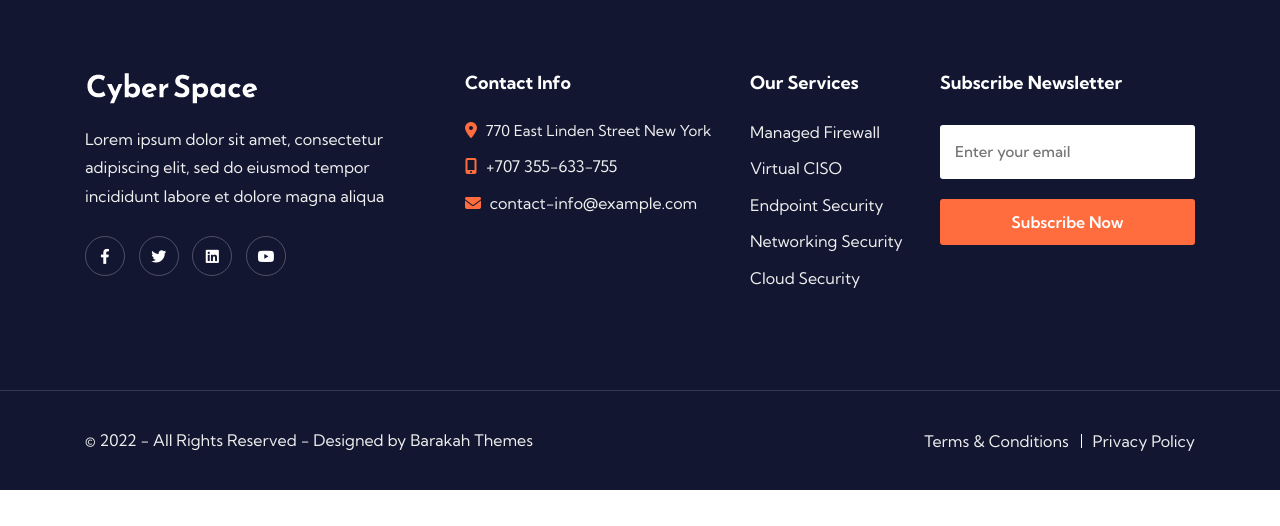
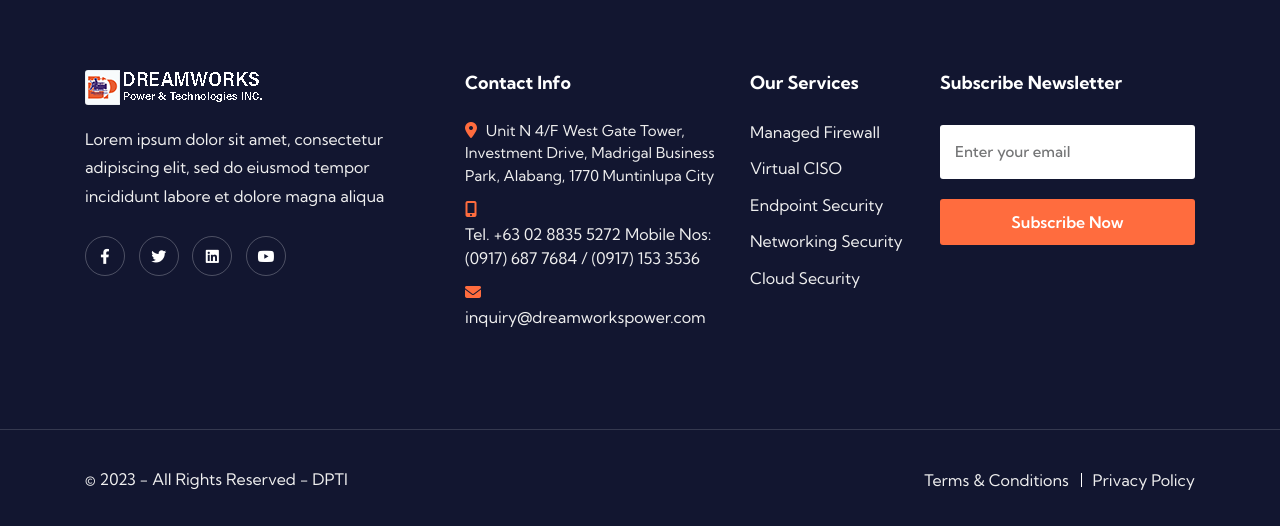
Before and after one commit to Naysay3r/naysay3r.github.io, a plain HTML site: page index.html in a window 1280 px wide. Shown: the part 9083-9609 px from the top of the page. Before the commit the page ends 9573 px from the top, so only its background shows below. Drawn offline with nearby package versions, Linux system fonts and the light colour scheme.

Commit message:
Add files via upload

```diff
--- a/index.html
+++ b/index.html
@@ -1085,7 +1085,7 @@
 				<div class="col-lg-4 col-md-6 footer-box-item">
 					<div class="footer-about footer-list">
 						<a class="footer-logo" href="#">
-							<img src="assets/img/logo.png" class="white-logo" alt="logo">
+							<img src="assets/img/DREAMWORKS Logo-transparent.png" class="white-logo" alt="logo">
 						</a>
 						<p>Lorem ipsum dolor sit amet, consectetur adipiscing elit, sed do eiusmod tempor incididunt labore et dolore magna aliqua</p>
 						<ul class="footer-social-icon">
@@ -1101,9 +1101,9 @@
 						<h5 class="title">Contact Info</h5>
 						<div class="footer-contact-info">
 							<ul class="footer-contact-list">
-								<li><i class="fa fa-location-dot"></i> 770 East Linden Street New York</li>
-								<li><i class="fa fa-mobile-screen-button"></i> <a href="tel:101202303">+707 355-633-755</a></li>
-								<li><i class="fa fa-envelope"></i> <a href="mailto:random@example.com">contact-info@example.com</a></li>
+								<li><i class="fa fa-location-dot"></i> Unit N 4/F West Gate Tower, Investment Drive, Madrigal Business Park, Alabang, 1770 Muntinlupa City</li>
+								<li><i class="fa fa-mobile-screen-button"></i> <a href="tel:101202303">Tel. +63 02 8835 5272 Mobile Nos: (0917) 687 7684 / (0917) 153 3536</a></li>
+								<li><i class="fa fa-envelope"></i> <a href="mailto:random@example.com">inquiry@dreamworkspower.com</a></li>
 							</ul>
 						</div>
 					</div>
@@ -1141,7 +1141,7 @@
 		<div class="container">
 			<div class="row align-items-center">
 				<div class="col-lg-6 col-md-6">
-					<p>© 2022 - All Rights Reserved - Designed by <span class="author-name">Barakah Themes</span></p>
+					<p>© 2023 - All Rights Reserved - DPTI</p>
 				</div>
 				<div class="col-lg-6 col-md-6">
 					<ul>
```
